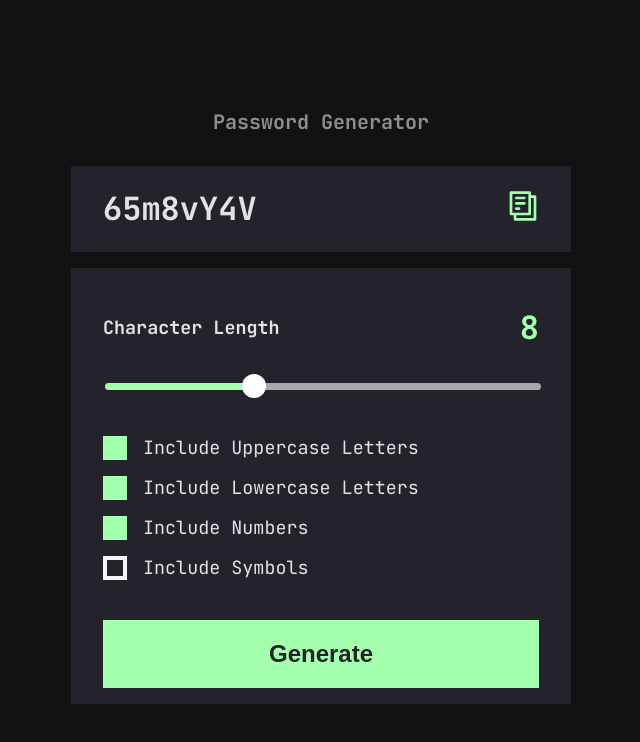
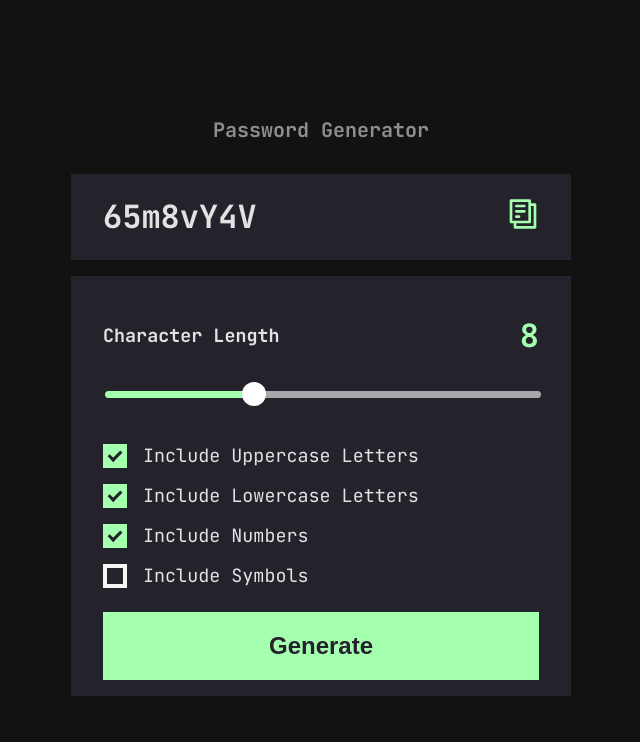
Before and after one commit to jueet/password-generator, a React (Vite) app: page / in a window 1280 px wide. Shown: the top 742 px of the page, without its empty margins (319-959 px from the left). Built offline with nearby package versions, Linux system fonts and the light colour scheme.

Commit message:
fix: wrong variable for colors

```diff
--- a/src/App.css
+++ b/src/App.css
@@ -6,11 +6,16 @@
   --neon-green: rgb(164 255 175);
   --black: #24232C;
   --dark: #18171F;
+  --yellow: #FCD36D;
 }
 
 .App {
   width: 500px;
   font-size: 1.15rem;
+}
+
+.uppercase {
+  text-transform: uppercase;
 }
 
 .card {
@@ -36,7 +41,7 @@
   display: flex;
   flex-direction: column;
   align-items: flex-start;
-  margin: 2rem 0;
+  margin: 2rem 0 1rem 0;
 }
 
 .btn {
--- a/src/components/Checkbox.module.css
+++ b/src/components/Checkbox.module.css
@@ -47,7 +47,7 @@
   width: 5px;
   height: 10px;
   margin-left: 4px;
-  border: solid var(--gray);
+  border: solid var(--black);
   border-width: 0 3px 3px 0;
   -webkit-transform: rotate(45deg);
   -ms-transform: rotate(45deg);
```
